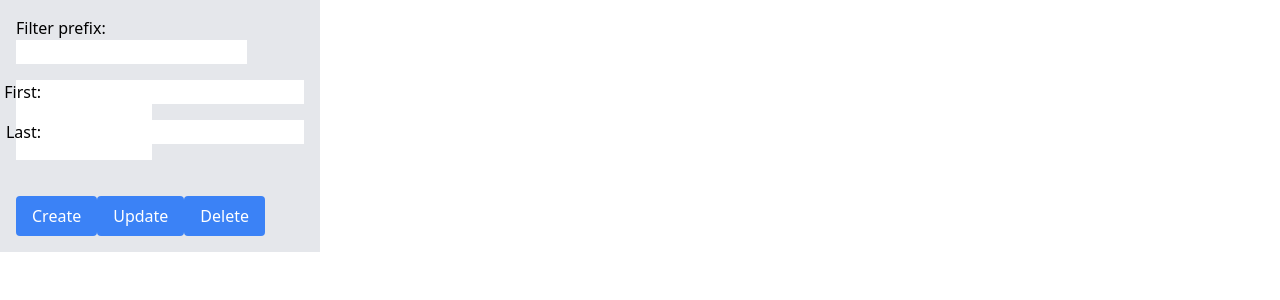
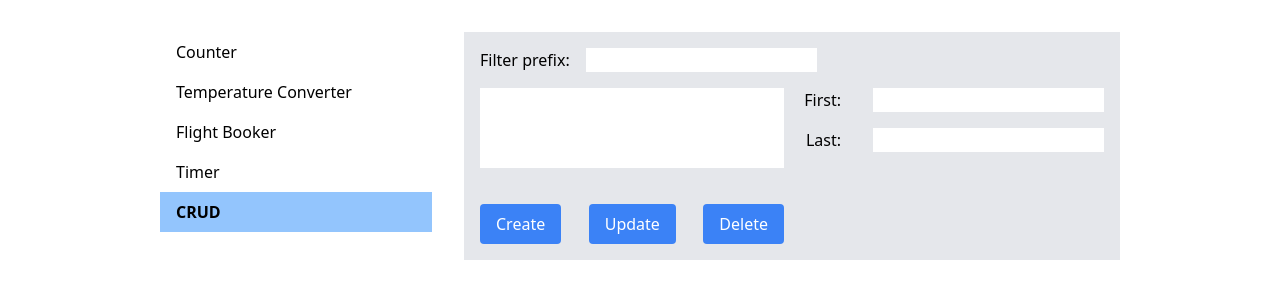
Before and after one commit to alexbasson/7gui-nextjs, a Next.js app: page /crud in a window 1280 px wide. Shown: the top 300 px of the page. Built offline with nearby package versions, Linux system fonts and the light colour scheme.

Commit message:
Style primary layout

```diff
--- a/src/app/counter/counter.tsx
+++ b/src/app/counter/counter.tsx
@@ -10,7 +10,7 @@ export default function Counter() {
   }
 
   return (
-    <div className='w-1/12 bg-gray-200 p-4'>
+    <div className='w-1/2 bg-gray-200 p-4'>
       <div>
         <p className='mb-4' data-testid="label">Count: {count}</p>
       </div>
--- a/src/app/crud/crud-form.tsx
+++ b/src/app/crud/crud-form.tsx
@@ -57,7 +57,7 @@ export default function CrudForm() {
   }
 
   return (
-    <form className={'w-3/12 p-4 bg-gray-200'}>
+    <form className={'p-4 bg-gray-200'}>
       <div className={'mb-4'}>
         <label htmlFor="filter" className={'mr-4'}>Filter prefix:</label>
         <input name="filter" value={filter} onChange={event => setFilter(event.target.value)} />
--- a/src/app/flight-booker/flight-booker.tsx
+++ b/src/app/flight-booker/flight-booker.tsx
@@ -80,7 +80,7 @@ export default function FlightBooker() {
   }
 
   return (
-    <form className='w-2/12 bg-gray-200 p-4' onSubmit={handleSubmit}>
+    <form className='w-2/3 bg-gray-200 p-4' onSubmit={handleSubmit}>
       <div>
         <select
           value={flightType}
--- a/src/app/layout.tsx
+++ b/src/app/layout.tsx
@@ -1,13 +1,35 @@
+'use client'
+
 import './globals.css'
+import Link from 'next/link'
+import { usePathname} from "next/navigation";
 
 export default function RootLayout({
   children,
 }: Readonly<{
   children: React.ReactNode;
 }>) {
+  const currentPath = usePathname()
   return (
     <html lang="en">
-      <body>{children}</body>
+      <body>
+      <div className="flex justify-center mt-8">
+        <div className="w-[60rem] mx-auto">
+          <div className="w-[19rem] float-left pr-8">
+            <ul>
+              <li className={(currentPath === "/counter" ? "font-semibold bg-blue-300" : "text-black") + " py-2 px-4 hover:bg-gray-100"}><Link href="/counter">Counter</Link></li>
+              <li className={(currentPath === "/temperature-converter" ? "font-semibold bg-blue-300" : "text-black") + " py-2 px-4 hover:bg-gray-100"}><Link href="/temperature-converter">Temperature Converter</Link></li>
+              <li className={(currentPath === "/flight-booker" ? "font-semibold bg-blue-300" : "text-black") + " py-2 px-4 hover:bg-gray-100"}><Link href="/flight-booker">Flight Booker</Link></li>
+              <li className={(currentPath === "/timer" ? "font-semibold bg-blue-300" : "text-black") + " py-2 px-4 hover:bg-gray-100"}><Link href="/timer">Timer</Link></li>
+              <li className={(currentPath === "/crud" ? "font-semibold bg-blue-300" : "text-black") + " py-2 px-4 hover:bg-gray-100"}><Link href="/crud">CRUD</Link></li>
+            </ul>
+          </div>
+          <div className="w-[41rem] ml-[19rem]">
+            {children}
+          </div>
+        </div>
+      </div>
+      </body>
     </html>
   );
 }
--- a/src/app/temperature-converter/temperature-converter.tsx
+++ b/src/app/temperature-converter/temperature-converter.tsx
@@ -43,7 +43,7 @@ export default function TemperatureConverter() {
   }
 
   return (
-    <div className='w-3/12 bg-gray-200 p-4 flex justify-between align-middle'>
+    <div className='bg-gray-200 p-4 flex justify-between align-middle'>
       <div>
         <input
           name="celsius"
--- a/src/app/timer/timerComponent.tsx
+++ b/src/app/timer/timerComponent.tsx
@@ -38,7 +38,7 @@ export default function TimerComponent({ timer, interval, defaultDuration }: Tim
   }
 
   return (
-    <div className='w-1/12 bg-gray-200 p-4'>
+    <div className='w-1/2 bg-gray-200 p-4'>
       <div className='mb-4'>
         <progress data-testid='progress-bar' className='bg-blue-500 w-full h-8' value={elapsedTime / duration}></progress>
       </div>
```
